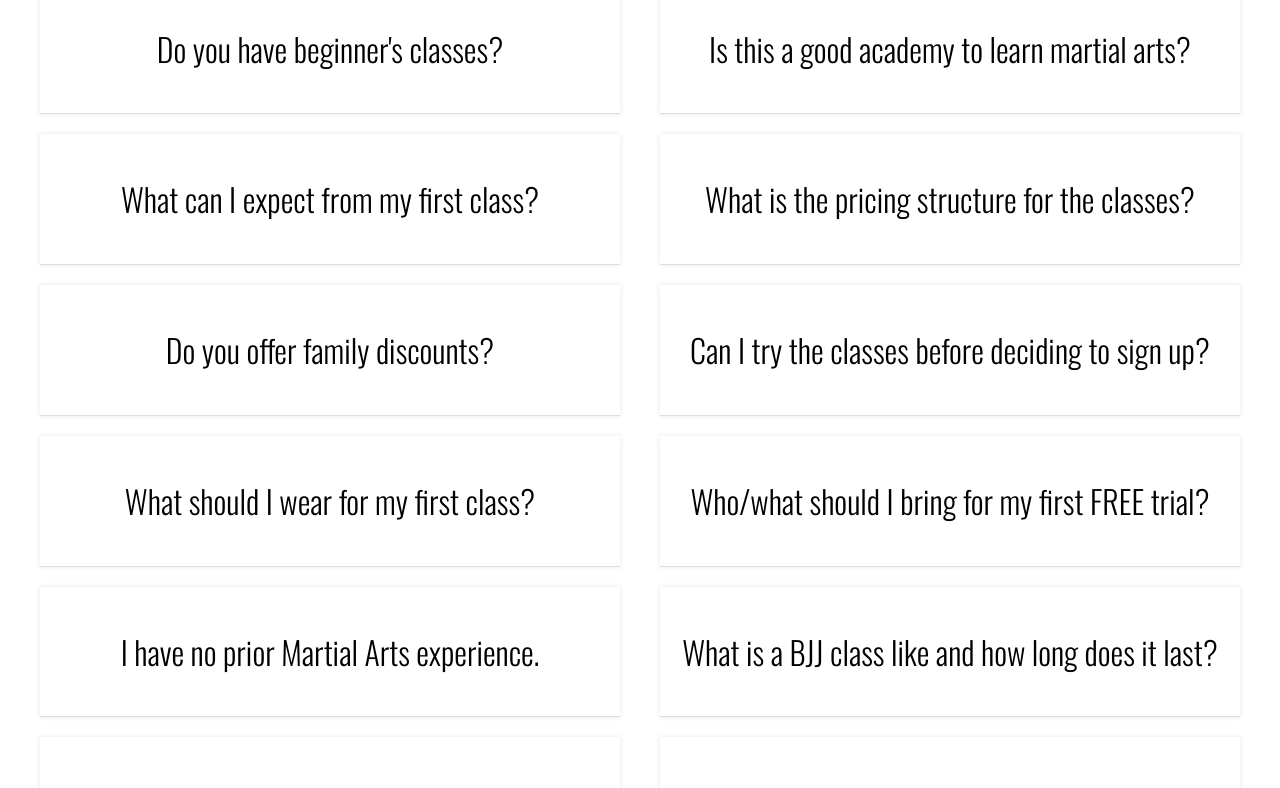
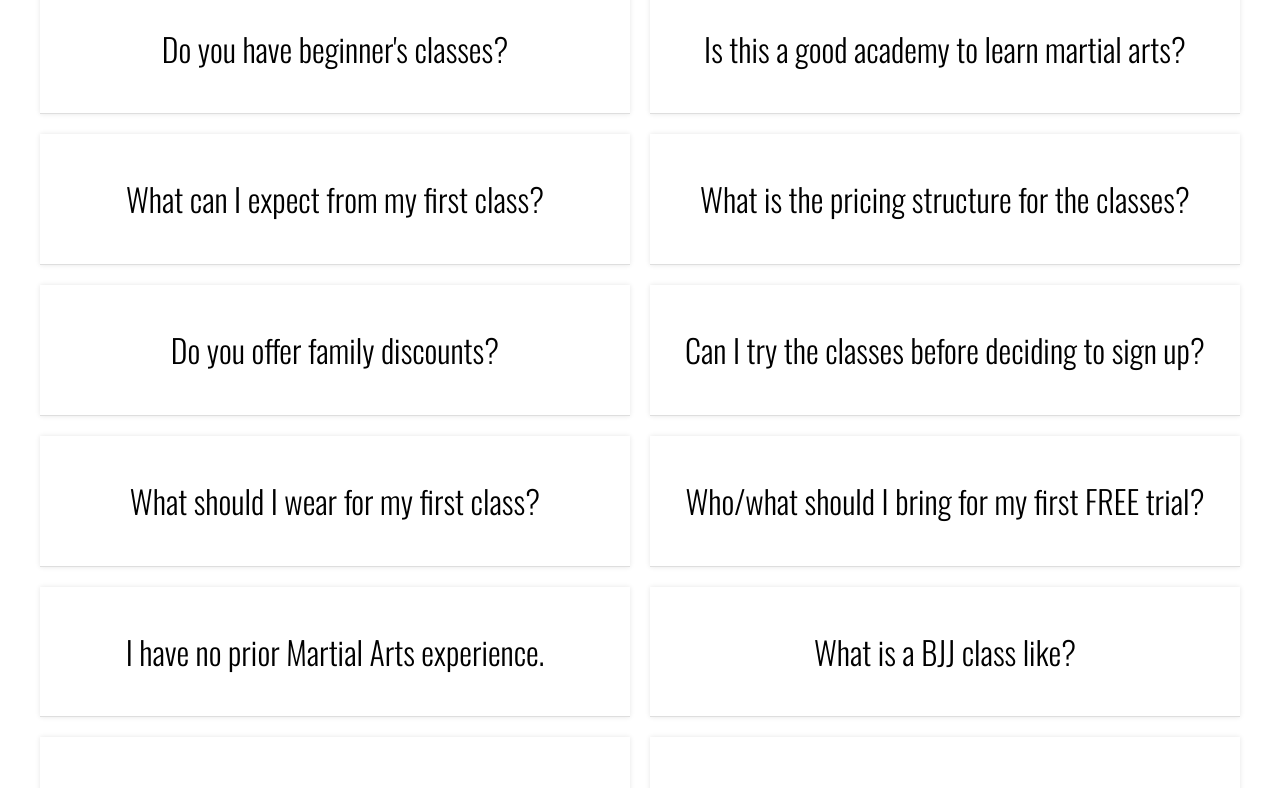
Before and after one commit to kaevernlee/Ortiz, a React (Create React App) app: page /faq in a window 1280 px wide. Shown: the part 380-1168 px from the top of the page. Built offline with nearby package versions, Linux system fonts and the light colour scheme.

Commit message:
Implementation of FAQ page (adding pop func fixed zoom bug)

```diff
--- a/src/pages/faqs/index.js
+++ b/src/pages/faqs/index.js
@@ -133,7 +133,7 @@ const PriorExp = () => {
 const ClassTime = () => {
     return (
         <FAQ
-            question="What is a BJJ class like and how long does it last?"
+            question="What is a BJJ class like?"
             answer="Kids classes last for 1 hour. For Teens and Adults, the fundamentals last 40 minutes and intermediate for an hour. Classes includes Warm-ups and conditioning exercises, Drills, Techniques of the day, Wrestling or Roll etc."
         />
     )
@@ -182,8 +182,8 @@ const Rank = () => {
 }
 
 const Row = styled.div`width: 100%; overflow: hidden;`;
-const Left = styled.div`width: 600px; float: left;`;
-const Right = styled.div`margin-left: 620px;`;
+const Left = styled.div`width: 50%; float: left;`;
+const Right = styled.div`width: 50%; float: right;`;
 
 const FAQPage = () => {
     return (
```
